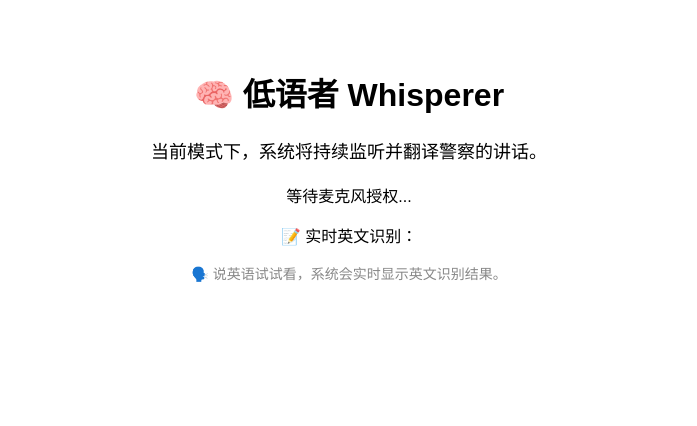
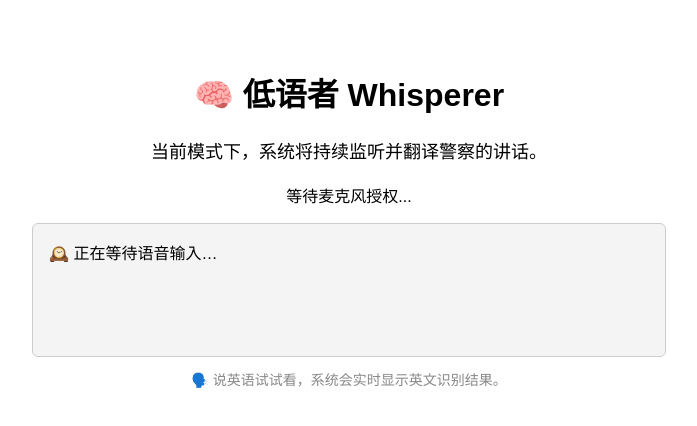
Before and after one commit to mochiwang/truck, a Next.js app in the folder frontend/: page /whisperer in a window 1280 px wide. Shown: the top 426 px of the page, without its empty margins (291-988 px from the left). Built offline with nearby package versions, Linux system fonts and the light colour scheme; no server answers.

Commit message:
✅ feat: 加入资源清理 + 实时字幕显示到 LiveListener

```diff
--- a/frontend/components/LiveListener.tsx
+++ b/frontend/components/LiveListener.tsx
@@ -6,16 +6,18 @@ const DEEPGRAM_KEY = process.env.NEXT_PUBLIC_DEEPGRAM_KEY!;
 
 export default function LiveListener() {
   const [status, setStatus] = useState('等待麦克风授权...');
-  const [lastText, setLastText] = useState('');
+  const [log, setLog] = useState<string[]>([]); // 用于保存识别记录
 
   useEffect(() => {
     (async () => {
       try {
         const stream = await startMicStream();
         setStatus('🎙️ 麦克风已开启');
+        console.log('🎧 Microphone stream started');
 
         connectToDeepgram(stream, (text) => {
-          setLastText(text); // 更新页面文字
+          console.log('📝 Transcript:', text);
+          setLog(prev => [...prev, text]); // 每条结果追加
         }, DEEPGRAM_KEY);
       } catch {
         setStatus('❌ 无法获取麦克风权限');
@@ -24,9 +26,27 @@ export default function LiveListener() {
   }, []);
 
   return (
-    <div>
+    <div style={{ marginTop: 20 }}>
       <p>{status}</p>
-      <p style={{ fontSize: 16, marginTop: 10 }}>📝 实时英文识别：{lastText}</p>
+      <div
+        style={{
+          marginTop: 12,
+          padding: 16,
+          background: '#f4f4f4',
+          border: '1px solid #ccc',
+          borderRadius: 6,
+          width: '80%',
+          maxWidth: 600,
+          marginLeft: 'auto',
+          marginRight: 'auto',
+          textAlign: 'left',
+          fontSize: 16,
+          minHeight: 100,
+          whiteSpace: 'pre-line'
+        }}
+      >
+        {log.length === 0 ? '🕰️ 正在等待语音输入…' : log.join('\n')}
+      </div>
     </div>
   );
 }
```
